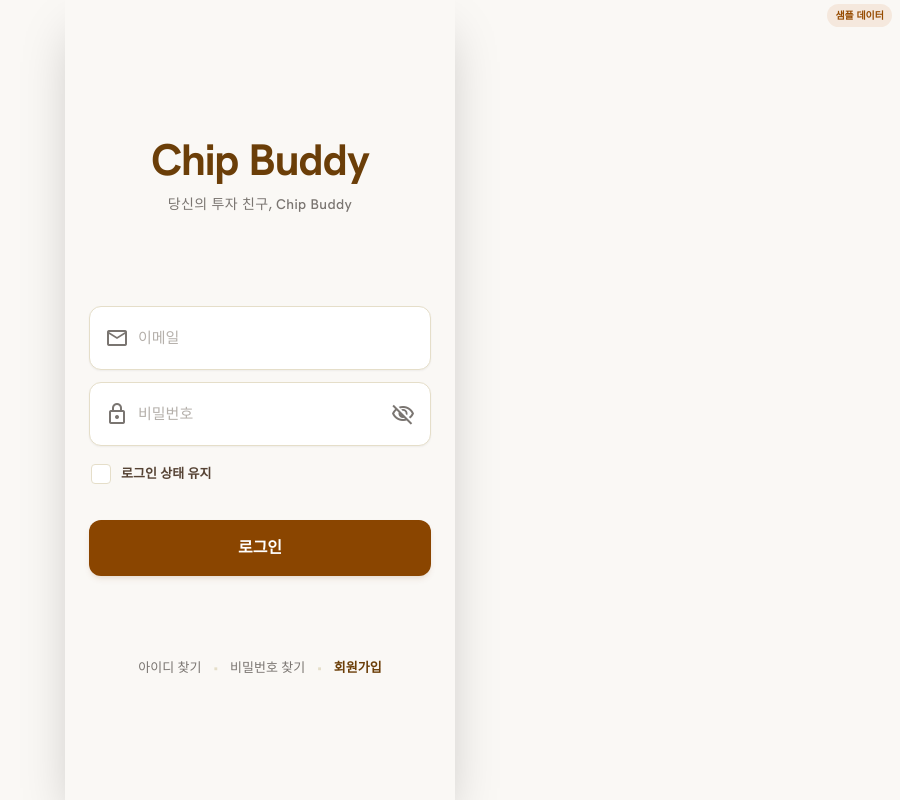
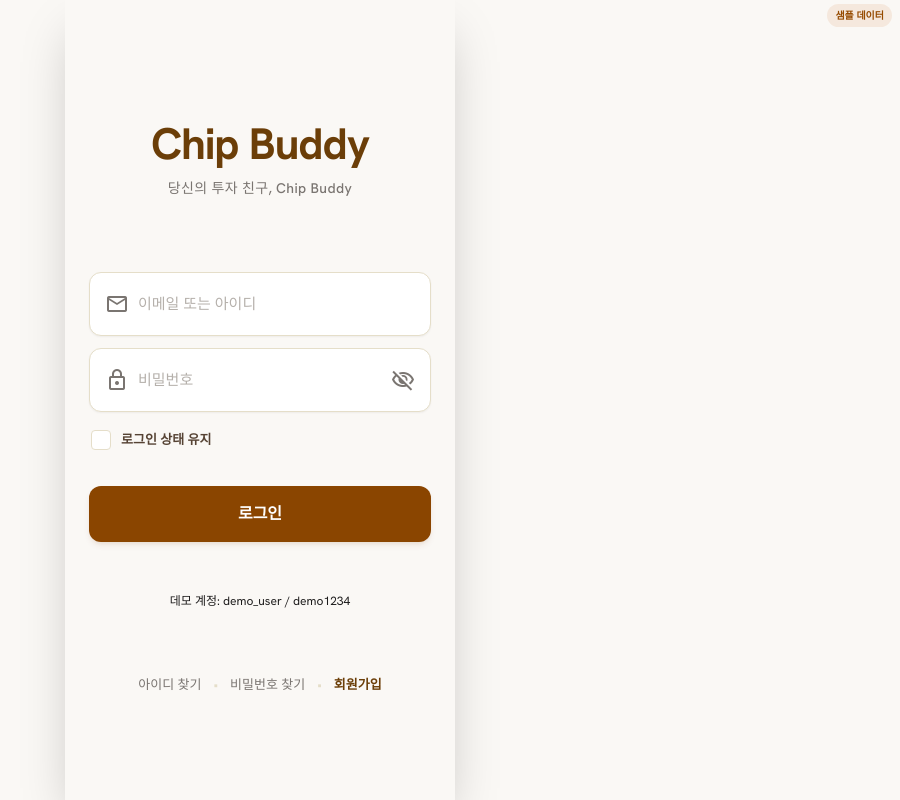
Before and after one commit to guruggurug/sesac-mini-project2, a FastAPI app: page /login in a window 1280 px wide. Shown: the whole page, without its empty margins (380-1280 px from the left). Run offline with FastAPI, Linux system fonts and the light colour scheme.

Commit message:
feat(demo): 발표용 데모 계정 및 포트폴리오 개인화 문구 추가
- 로그인 폼을 실제 POST /login으로 연결(기존엔 JS로 그냥 /home 리다이렉트만 함)
- 데모 계정(demo_user/demo1234) 로그인 시 세션에 사용자 이름과 보유종목을
  미리 채워둠 (수치는 portfolio_edit.html에 이미 있던 예시값 재사용, 새로
  지어낸 가짜 숫자 아님)
- 홈/포트폴리오 요약 화면 문구를 "OO님의 포트폴리오"로 개인화(세션에 이름
  있을 때만, 없으면 기존 문구 유지)
- 포트폴리오 입력 화면이 세션에 저장된 보유종목이 있으면 수량/평균단가를
  미리 채워줘서, 데모 때 타이핑 없이 바로 기존 분석 버튼 클릭만으로 실제
  계산 결과를 볼 수 있음(가짜 결과 하드코딩 없음, 기존 계산 로직 그대로 재사용)

Co-Authored-By: Claude Sonnet 5 <noreply@anthropic.com>

```diff
--- a/src/backend/app/routes/ui.py
+++ b/src/backend/app/routes/ui.py
@@ -1,17 +1,32 @@
-from fastapi import APIRouter, Request
-from fastapi.responses import HTMLResponse
+from fastapi import APIRouter, Form, Request
+from fastapi.responses import HTMLResponse, RedirectResponse
 
 from app.core.templates import templates
 
 
 router = APIRouter(include_in_schema=False)
 
+# 발표용 데모 계정. 실제 회원 시스템이 없어 임시로 하드코딩한다.
+# 보유 수량/평균 매수가는 portfolio_edit.html에 이미 있던 예시 값을 그대로 재사용한다
+# (임의로 새로 지어낸 값이 아니라, 프로젝트에서 기존에 쓰던 예시 값을 데모 계정에도 맞춰 쓴 것).
+DEMO_USERNAME = "demo_user"
+DEMO_PASSWORD = "demo1234"
+DEMO_DISPLAY_NAME = "김버디"
+DEMO_HOLDINGS = [
+    {"ticker": "005930", "quantity": 150, "average_price": 72500},
+    {"ticker": "000660", "quantity": 30, "average_price": 180000},
+]
+
 
 def _render(request: Request, template_name: str, **context):
     return templates.TemplateResponse(
         request=request,
         name=template_name,
-        context={"data_status": "sample", **context},
+        context={
+            "data_status": "sample",
+            "user_name": request.session.get("user_name"),
+            **context,
+        },
     )
 
 
@@ -24,6 +39,20 @@ def splash(request: Request):
 @router.get("/login", response_class=HTMLResponse)
 def login(request: Request):
     return _render(request, "login.html")
+
+
+@router.post("/login")
+def login_submit(
+    request: Request,
+    username: str = Form(...),
+    password: str = Form(...),
+):
+    if username.strip() == DEMO_USERNAME and password == DEMO_PASSWORD:
+        request.session["user_name"] = DEMO_DISPLAY_NAME
+        request.session["portfolio_holdings"] = DEMO_HOLDINGS
+    # 데모 계정이 아니어도 기존처럼(별도 회원 검증 없이) 홈으로 보낸다 —
+    # 실제 회원가입/인증 시스템은 이번 범위 밖이라 그대로 둔다.
+    return RedirectResponse(url="/home", status_code=303)
 
 
 @router.get("/home", response_class=HTMLResponse)
@@ -39,7 +68,14 @@ def settings(request: Request):
 @router.get("/portfolio/input", response_class=HTMLResponse)
 @router.get("/portfolio/setup", response_class=HTMLResponse)
 def portfolio_input(request: Request):
-    return _render(request, "portfolio_input.html")
+    holdings_by_ticker = {
+        h["ticker"]: h for h in request.session.get("portfolio_holdings", [])
+    }
+    return _render(
+        request,
+        "portfolio_input.html",
+        holdings_by_ticker=holdings_by_ticker,
+    )
 
 
 @router.get("/portfolio/edit", response_class=HTMLResponse)
--- a/src/frontend/templates/home.html
+++ b/src/frontend/templates/home.html
@@ -23,7 +23,7 @@
         <main class="flex-1 px-4 space-y-4 mt-4 pb-24">
             <section class="bg-white rounded-xl p-5 border border-[#E5DEC9] shadow-sm">
                 <p class="font-medium text-[12px] text-[#7A7571] uppercase tracking-wider">Portfolio</p>
-                <h2 class="mt-1 font-bold text-[18px] text-[#2A1800]">내 반도체 포트폴리오</h2>
+                <h2 class="mt-1 font-bold text-[18px] text-[#2A1800]">{{ user_name + "님의 포트폴리오" if user_name else "내 반도체 포트폴리오" }}</h2>
                 <p class="mt-2 text-[14px] leading-5 text-[#564334]">보유 수량을 입력하면 현재 평가액과 위험 기반 추천 비중을 확인할 수 있어요.</p>
                 <a href="/portfolio/input" class="mt-4 inline-flex items-center gap-1 rounded-lg bg-[#964B00] px-4 py-2.5 text-[14px] font-bold text-white">
                     포트폴리오 입력
--- a/src/frontend/templates/login.html
+++ b/src/frontend/templates/login.html
@@ -24,17 +24,17 @@
         </div>
 
         <!-- Form Fields Section -->
-        <form action="#" method="POST" class="flex flex-col gap-3 mt-10" onsubmit="event.preventDefault(); location.href='/home';">
-            <!-- Email Input -->
+        <form action="/login" method="POST" class="flex flex-col gap-3 mt-10">
+            <!-- Username/Email Input -->
             <div class="relative group">
                 <span class="material-symbols-outlined absolute left-4 top-1/2 -translate-y-1/2 text-[#7A7571] group-focus-within:text-primary transition-colors">mail</span>
-                <input type="email" placeholder="이메일" required class="w-full h-[64px] pl-12 pr-4 bg-white border border-[#E5DEC9] rounded-xl text-[15px] text-[#2A1800] placeholder-[#B5B0AB] focus:outline-none focus:border-primary focus:ring-1 focus:ring-primary transition-all shadow-sm">
+                <input type="text" name="username" placeholder="이메일 또는 아이디" required class="w-full h-[64px] pl-12 pr-4 bg-white border border-[#E5DEC9] rounded-xl text-[15px] text-[#2A1800] placeholder-[#B5B0AB] focus:outline-none focus:border-primary focus:ring-1 focus:ring-primary transition-all shadow-sm">
             </div>
 
             <!-- Password Input -->
             <div class="relative group">
                 <span class="material-symbols-outlined absolute left-4 top-1/2 -translate-y-1/2 text-[#7A7571] group-focus-within:text-primary transition-colors">lock</span>
-                <input type="password" id="password-input" placeholder="비밀번호" required class="w-full h-[64px] pl-12 pr-12 bg-white border border-[#E5DEC9] rounded-xl text-[15px] text-[#2A1800] placeholder-[#B5B0AB] focus:outline-none focus:border-primary focus:ring-1 focus:ring-primary transition-all shadow-sm">
+                <input type="password" name="password" id="password-input" placeholder="비밀번호" required class="w-full h-[64px] pl-12 pr-12 bg-white border border-[#E5DEC9] rounded-xl text-[15px] text-[#2A1800] placeholder-[#B5B0AB] focus:outline-none focus:border-primary focus:ring-1 focus:ring-primary transition-all shadow-sm">
                 <button type="button" onclick="togglePasswordVisibility()" id="password-toggle" class="material-symbols-outlined absolute right-4 top-1/2 -translate-y-1/2 text-[#7A7571] hover:text-primary transition-colors focus:outline-none">visibility_off</button>
             </div>
 
@@ -52,6 +52,9 @@
                 </button>
             </div>
         </form>
+
+        <!-- Demo account hint (presentation convenience) -->
+        <p class="text-center text-[12px] text-[#B5A38F] mt-4">데모 계정: demo_user / demo1234</p>
 
         <!-- Footer Links -->
         <nav class="flex items-center justify-center gap-3 mt-8 text-[13px] text-[#7A7571]">
--- a/src/frontend/templates/portfolio_summary.html
+++ b/src/frontend/templates/portfolio_summary.html
@@ -38,7 +38,7 @@
             </div>
 
             <section class="py-stack-lg">
-                <h2 class="font-bold text-[20px] text-[#2A1800]">나의 포트폴리오 요약</h2>
+                <h2 class="font-bold text-[20px] text-[#2A1800]">{{ user_name + "님의 포트폴리오 요약" if user_name else "나의 포트폴리오 요약" }}</h2>
                 <p id="summary-as-of" class="font-normal text-[13px] text-[#4A4746] mt-1">보유정보를 기준으로 평가합니다.</p>
             </section>
 
```
Also changed, not shown: src/frontend/templates/portfolio_input.html (+4 -4 lines).
